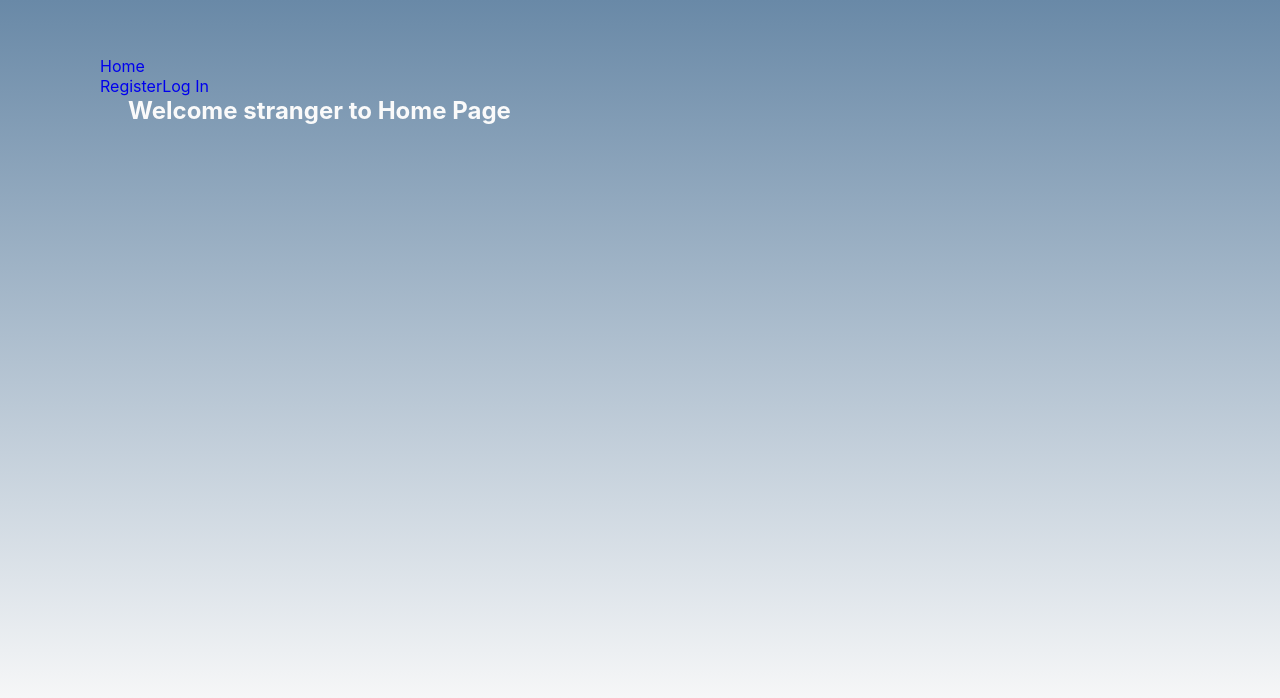
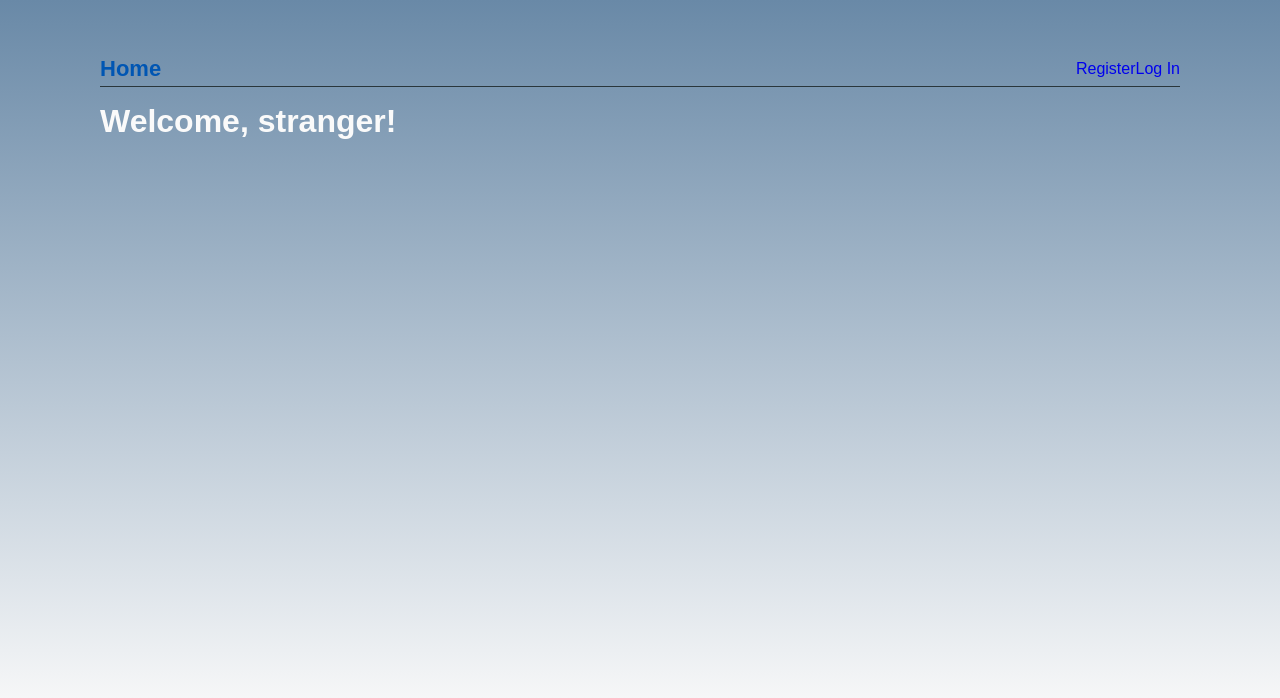
Before and after one commit to grizeus/goit-react-hw-08, a React (Vite) app: page / in a window 1280 px wide. Shown: the top 698 px of the page. Built offline with nearby package versions, Linux system fonts and the light colour scheme.

Commit message:
Add some styles to header components (#7)

```diff
--- a/package.json
+++ b/package.json
@@ -12,6 +12,7 @@
   "dependencies": {
     "@reduxjs/toolkit": "^2.2.8",
     "axios": "^1.7.7",
+    "clsx": "^2.1.1",
     "formik": "^2.4.6",
     "modern-normalize": "^3.0.1",
     "react": "^18.3.1",
--- a/src/components/AppBar/AppBar.jsx
+++ b/src/components/AppBar/AppBar.jsx
@@ -5,11 +5,13 @@ import AuthNav from "../AuthNav/AuthNav";
 import UserMenu from "../UserMenu/UserMenu";
 import { selectIsLoggedIn } from "../../redux/auth/selectors";
 
+import styles from "./AppBar.module.css"
+
 const AppBar = () => {
   const isLoggedIn = useSelector(selectIsLoggedIn);
 
   return (
-    <header>
+    <header className={styles.header}>
       <Navigation />
       {isLoggedIn ? <UserMenu /> : <AuthNav />}
     </header>
--- a/src/components/AppBar/AppBar.module.css
+++ b/src/components/AppBar/AppBar.module.css
@@ -0,0 +1,8 @@
+.header {
+  display: flex;
+  justify-content: space-between;
+  align-items: center;
+  margin-bottom: 16px;
+  border-bottom: 1px solid #2a363b;
+  padding-bottom: 4px;
+}
--- a/src/components/Navigation/Navigation.jsx
+++ b/src/components/Navigation/Navigation.jsx
@@ -1,19 +1,23 @@
 import { NavLink } from "react-router-dom";
 import { useSelector } from "react-redux";
+import clsx from "clsx";
 
 import { selectIsLoggedIn } from "../../redux/auth/selectors";
 import styles from "./Navigation.module.css";
+
+const cssClassBuilder = ({ isActive }) =>
+  clsx(styles.link, isActive && styles.active);
 
 const Navigation = () => {
   const isLoggedIn = useSelector(selectIsLoggedIn);
 
   return (
-    <nav>
-      <NavLink to="/" className={styles.link}>
+    <nav className={styles.navs}>
+      <NavLink to="/" className={cssClassBuilder}>
         Home
       </NavLink>
       {isLoggedIn && (
-        <NavLink to="/contacts" className={styles.link}>
+        <NavLink to="/contacts" className={cssClassBuilder}>
           Contacts
         </NavLink>
       )}
--- a/src/components/Navigation/Navigation.module.css
+++ b/src/components/Navigation/Navigation.module.css
@@ -0,0 +1,21 @@
+.navs {
+  display: flex;
+  flex-direction: row;
+  gap: 12px;
+}
+
+.link {
+  color: #fafafa;
+  font-size: 22px;
+  font-weight: 600;
+  transition: color 0.3s ease-in-out;
+}
+
+.link:hover,
+.link:focus {
+  color: #007bff;
+}
+
+.link.active {
+  color: #0056b3;
+}
--- a/src/components/UserMenu/UserMenu.jsx
+++ b/src/components/UserMenu/UserMenu.jsx
@@ -2,6 +2,7 @@ import { useDispatch, useSelector } from "react-redux";
 
 import { logOut } from "../../redux/auth/operations";
 import { selectUser } from "../../redux/auth/selectors";
+import styles from "./UserMenu.module.css";
 
 const UserMenu = () => {
   const dispatch = useDispatch();
@@ -12,9 +13,9 @@ const UserMenu = () => {
   };
 
   return (
-    <div>
-      <p>{user.name}</p>
-      <button type="button" onClick={handleLogout}>
+    <div className={styles.wrapper}>
+      <p className={styles.username}>{user.name}</p>
+      <button className={styles.btn} type="button" onClick={handleLogout}>
         Logout
       </button>
     </div>
--- a/src/components/UserMenu/UserMenu.module.css
+++ b/src/components/UserMenu/UserMenu.module.css
@@ -0,0 +1,19 @@
+.wrapper {
+  display: flex;
+  align-items: center;
+  gap: 12px;
+}
+
+.username {
+  font-weight: 700;
+}
+
+.btn {
+  font-size: 18px;
+  color: #0e1823;
+}
+
+.btn:hover,
+.btn:focus {
+  color: #ff1111c0;
+}
--- a/src/index.css
+++ b/src/index.css
@@ -5,9 +5,7 @@ body {
   }
 
   margin: 0;
-  font-family: -apple-system, BlinkMacSystemFont, "Segoe UI", "Roboto", "Oxygen",
-    "Ubuntu", "Cantarell", "Fira Sans", "Droid Sans", "Helvetica Neue",
-    sans-serif;
+  font-family: Montserat, sans-serif;
   -webkit-font-smoothing: antialiased;
   -moz-osx-font-smoothing: grayscale;
 
@@ -61,6 +59,5 @@ button:hover {
 }
 
 section {
-  max-width: 80dvw;
   margin: 0 auto;
 }
--- a/src/pages/HomePage/HomePage.jsx
+++ b/src/pages/HomePage/HomePage.jsx
@@ -8,7 +8,7 @@ const HomePage = () => {
   return (
     <section title="home page">
       <h1 className={styles.title}>
-        Welcome {user.name !== null ? user.name : "stranger"} to Home Page
+        Welcome, {user.name !== null ? user.name : "stranger"}!
       </h1>
       {user.name !== null && <ContactForm />}
     </section>
--- a/src/pages/HomePage/HomePage.module.css
+++ b/src/pages/HomePage/HomePage.module.css
@@ -0,0 +1,5 @@
+.title {
+  font-weight: 700;
+  font-size: 32px;
+  margin-bottom: 16px;
+}
```
Also changed, not shown: 1 other file (tests, documents, lock files or other folders).
